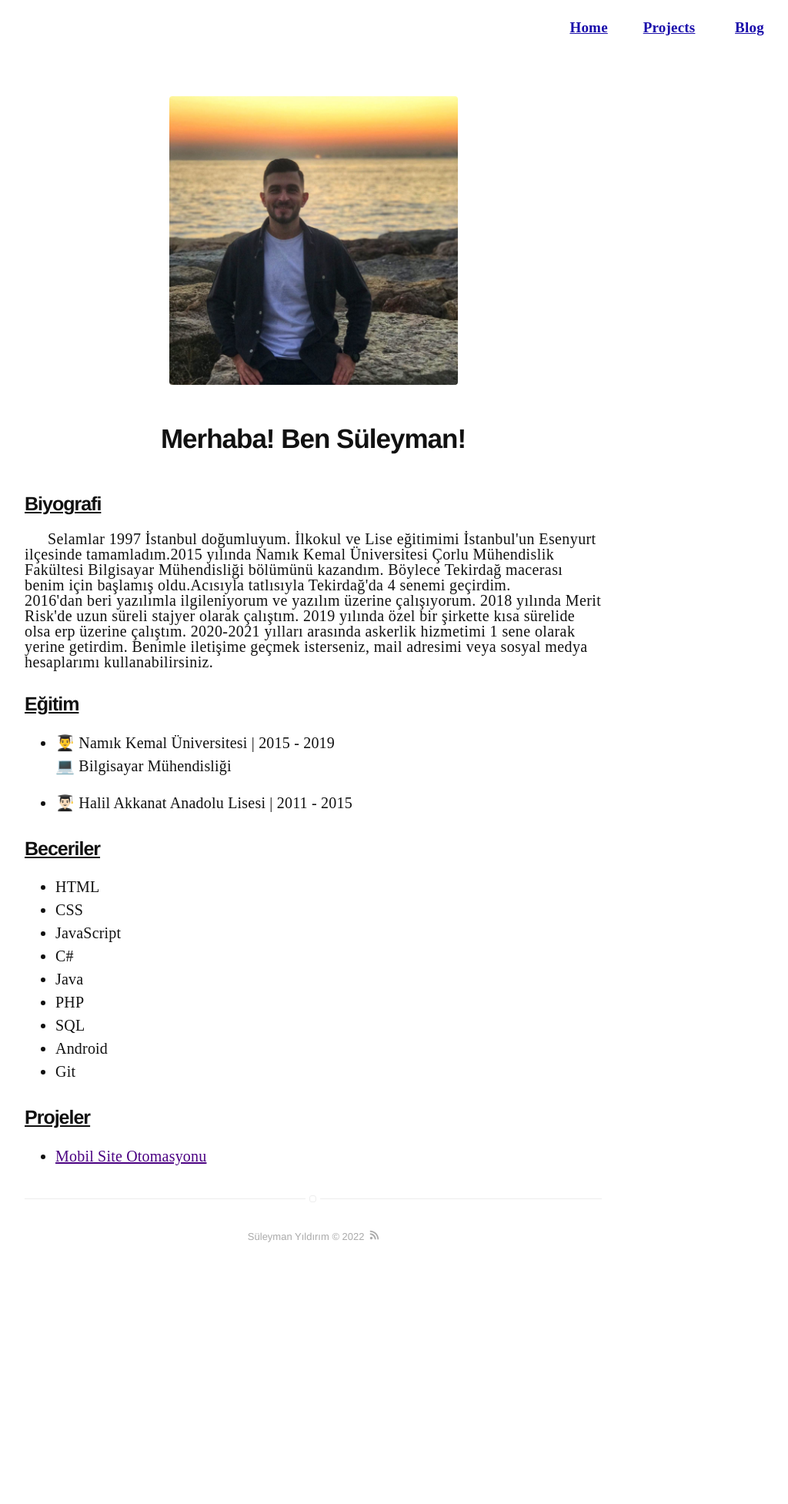
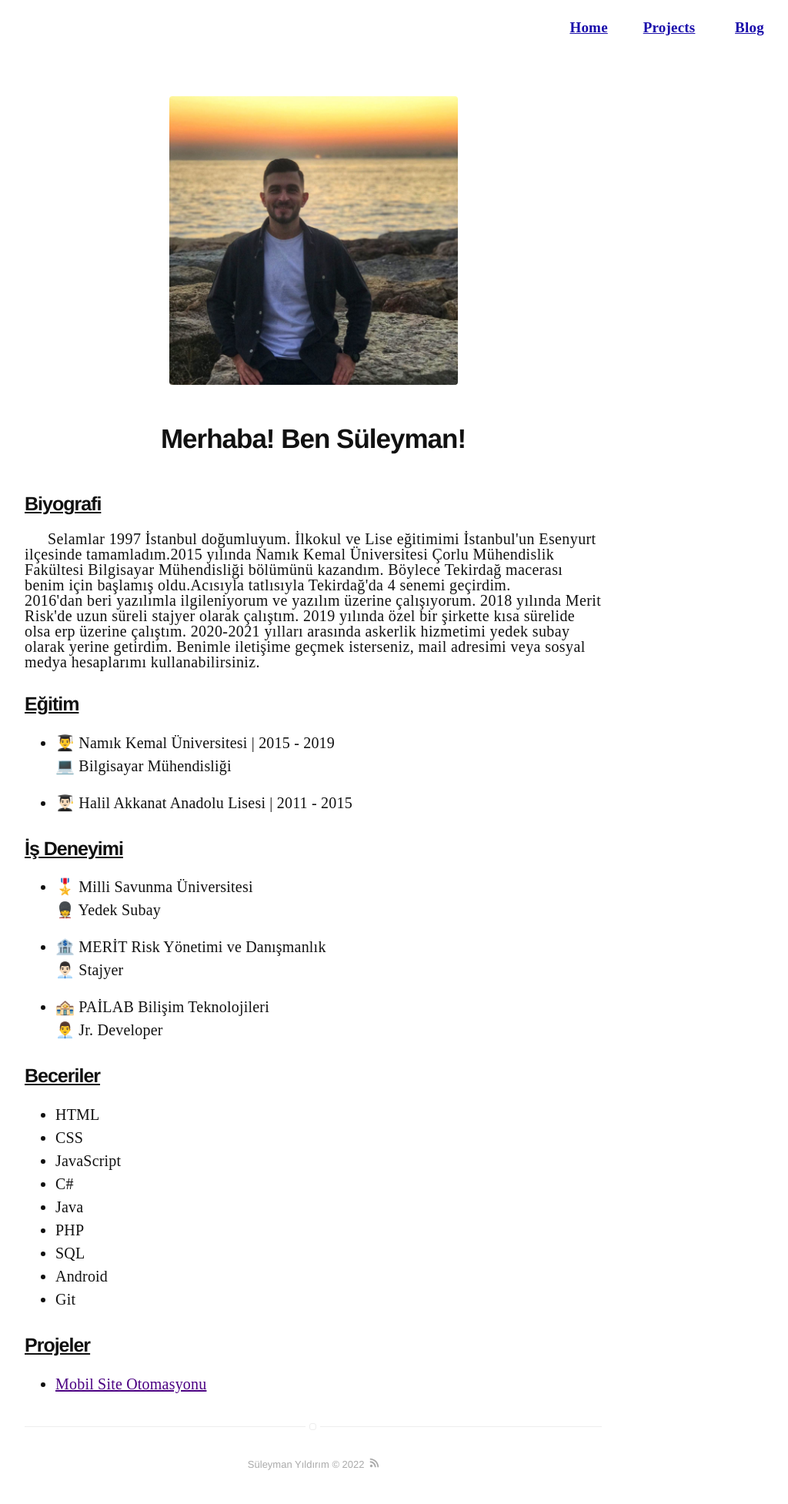
Before and after one commit to Suleymanyldrm/Suleymanyldrm.github.io, a Jekyll site: the page built from about.md, in a window 1280 px wide. Shown: the whole page at 77% size, without its empty margins (233-1257 px from the left). Built offline with Jekyll 4.4.1, drawn with Linux system fonts in a browser that asks for light colours; before the commit the page ends 1658 px from its top, so only the background shows below that.

Commit message:
blog pages update

```diff
--- a/_sass/pages/home-blog-projects.sass
+++ b/_sass/pages/home-blog-projects.sass
@@ -39,8 +39,8 @@
 
     > .item > .url > .title
         margin: 0
-        width: 75%
-        font-weight: 500
+        font-size: 2.5rem
+        font-weight: 800
         transition: all ease-in-out .2s
 
     > .item:hover > .url > .title
@@ -52,9 +52,9 @@
         position: relative
         top: 2px
         margin: 0
-        width: 25%
+        font-size: 2rem
         float: right
-        font-weight: 300
+        font-weight: 600
         color: $gama
         text-align: right
         transition: all ease-in-out .2s
--- a/about.md
+++ b/about.md
@@ -11,7 +11,7 @@ layout: page
 <h2 class="Iam">Biyografi</h2>
 
 <p>Selamlar 1997 İstanbul doğumluyum. İlkokul ve Lise eğitimimi İstanbul'un Esenyurt ilçesinde tamamladım.2015 yılında Namık Kemal Üniversitesi Çorlu Mühendislik Fakültesi Bilgisayar Mühendisliği bölümünü kazandım. Böylece Tekirdağ macerası benim için başlamış oldu.Acısıyla tatlısıyla Tekirdağ'da 4 senemi geçirdim.
-<br>2016'dan beri yazılımla ilgileniyorum ve yazılım üzerine çalışıyorum. 2018 yılında Merit Risk'de uzun süreli stajyer olarak çalıştım. 2019 yılında özel bir şirkette kısa sürelide olsa erp üzerine çalıştım. 2020-2021 yılları arasında askerlik hizmetimi 1 sene olarak yerine getirdim. Benimle iletişime geçmek isterseniz, mail adresimi veya sosyal medya hesaplarımı kullanabilirsiniz.</p>
+<br>2016'dan beri yazılımla ilgileniyorum ve yazılım üzerine çalışıyorum. 2018 yılında Merit Risk'de uzun süreli stajyer olarak çalıştım. 2019 yılında özel bir şirkette kısa sürelide olsa erp üzerine çalıştım. 2020-2021 yılları arasında askerlik hizmetimi yedek subay olarak yerine getirdim. Benimle iletişime geçmek isterseniz, mail adresimi veya sosyal medya hesaplarımı kullanabilirsiniz.</p>
 
 
 
@@ -24,6 +24,25 @@ layout: page
 	</li>
 	<br>
 	<li>👨🏻‍🎓 Halil Akkanat Anadolu Lisesi   |   2011 - 2015</li>
+</ul>
+
+<h2>İş Deneyimi</h2>
+
+<ul class="skill-list">
+	<li>🎖️ Milli Savunma Üniversitesi
+	<br>
+	💂 Yedek Subay
+	</li>
+	<br>
+	<li>🏦 MERİT Risk Yönetimi ve Danışmanlık
+	<br>
+	👨🏻‍💼 Stajyer
+	</li>
+	<br>
+	<li>🏤 PAİLAB Bilişim Teknolojileri
+	<br>
+	👨‍💼 Jr. Developer
+	</li>
 </ul>
 
 
```
Also changed, not shown: projects.html (+10 -0 lines).
